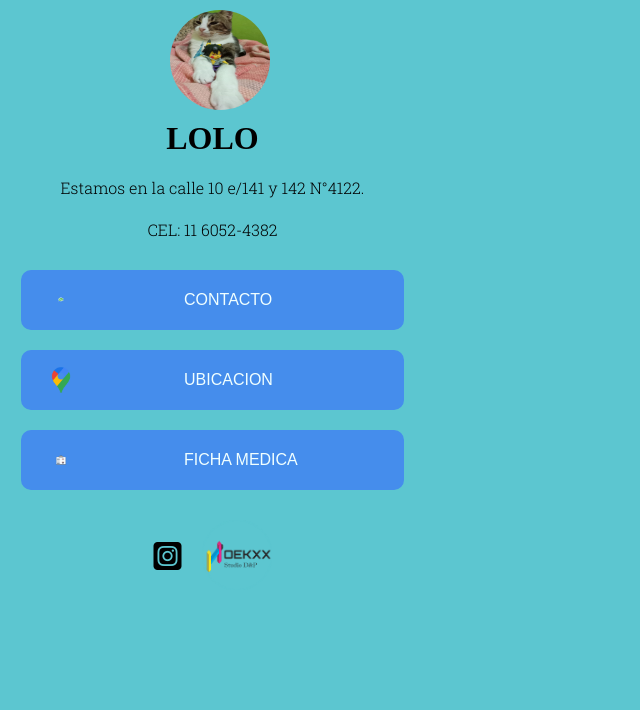
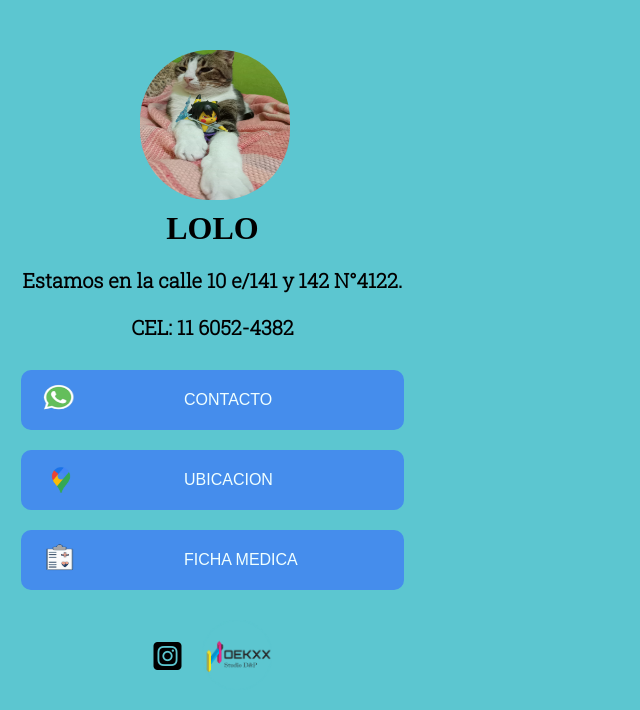
Before and after one commit to leandro-f/chapitas_mascotas, a plain HTML site: page index.html in a window 1280 px wide. Shown: the whole page, without its empty margins (0-640 px from the left). Drawn offline with nearby package versions, Linux system fonts and the light colour scheme.

Commit message:
img y tamaños nuevos

```diff
--- a/index.html
+++ b/index.html
@@ -19,8 +19,8 @@
                 <h1>LOLO</h1>
             </div>
             <div class="info_info">
-                <p>Estamos en la calle 10 e/141 y 142 N°4122.</p>
-                <br><p>CEL: 11 6052-4382</p>
+                <p><b>Estamos en la calle 10 e/141 y 142 N°4122.</b></p>
+                <br><p><b>CEL: 11 6052-4382</b></p>
             </div>
         </div>
 
@@ -28,7 +28,7 @@
             <div>
                 <a href="https://goo.gl/maps/E9vtFjWw4znFEyHL7" target="_blank" rel="noopener noreferrer">
                     <button class="location-button">
-                        <img src="./img/whatapps (1).png" alt="Logo" class="logo">
+                        <img src="./img/estirada.png" alt="Logo" class="logo logo2">
                         <span class="button-text">CONTACTO</span>
                     </button>
                 </a>
@@ -46,7 +46,7 @@
             <div>
                 <a href="https://docs.google.com/spreadsheets/d/1gB9Rca5WUVgF8tVpylkxUDNIbVE4EScz/edit?usp=drive_link&ouid=114164520841938410374&rtpof=true&sd=true" target="_blank" rel="noopener noreferrer">
                     <button class="location-button">
-                        <img src="./img/ficha medica (1).png" alt="Logo" class="logo">
+                        <img src="./img/750px ficha.png" alt="Logo" class="logo">
                         <span class="button-text">FICHA MEDICA</span>
                     </button>
                 </a>
--- a/style.css
+++ b/style.css
@@ -8,7 +8,7 @@
 body{
     max-width: 425px;
     height: 100%;
-
+    margin-top: 50px;
     background-color:#5CC6D0;
 }
 a{
@@ -18,16 +18,16 @@ a{
 
 
 .cont_img {
-    width: 100px;
-    height: 100px;
-    margin-left: 40%;
+    width: 150px;
+    height: 150px;
+    margin-left: 33%;
     margin-top: 10px;
 
 }
 .cont_img img{
     width: 100%;
     height: 100%;
-    border-radius: 50px
+    border-radius: 70px
 }
 
 .cont_info{
@@ -44,9 +44,11 @@ a{
 .info_info{
     text-align: center;
     font-family: 'Libre Bodoni', serif;
-font-family: 'Roboto Slab', serif;
+    font-family: 'Roboto Slab', serif;
 }
-
+.info_info p{
+    font-size: 20px;
+}
 .botones {
     display: flex;
     flex-direction: column;
@@ -89,3 +91,8 @@ font-family: 'Roboto Slab', serif;
     width: 70px;
     height: 70px;
   }
+
+  .logo2{
+    width: 40px;
+    height: 40px;
+  }
```
Also changed, not shown: img/750px ficha.png (added), img/estirada.png (added).
